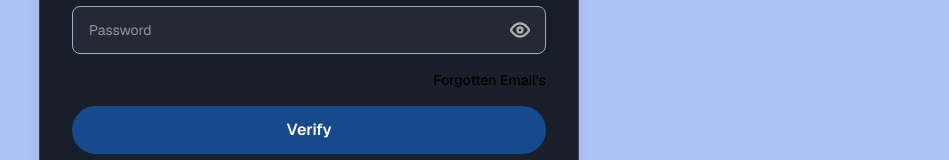
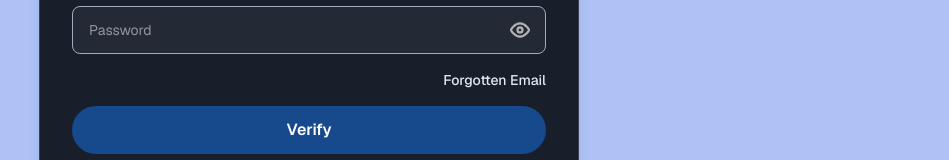
Before and after one commit to sahaj24/CoCred, a Next.js app in the folder frontend/: page /signup in a window 1280 px wide. Shown: the part 347-507 px from the top of the page, without its empty margins (331-1280 px from the left). Built offline with nearby package versions, Linux system fonts and the light colour scheme.

Commit message:
made some minor changes

```diff
--- a/frontend/src/app/signup/page.tsx
+++ b/frontend/src/app/signup/page.tsx
@@ -103,7 +103,7 @@ export default function SignUpPage() {
             </span>
           </div>
           <div className="w-full flex justify-end">
-            <a href="#" className={`text-sm font-medium hover:underline ${theme === 'dark' ? 'text-[#A0AEC0]' : 'text-black'}`}>Forgotten Email&apos;s</a>
+            <a href="#" className={`text-sm font-medium hover:underline ${theme === 'dark' ? 'text-[#A0AEC0]' : 'text-[#E2E8F0]'}`}>Forgotten Email</a>
           </div>
           <button type="button" className="w-full h-[48px] bg-[#174A8C] text-white text-base font-semibold rounded-full transition-colors duration-200 hover:bg-[#3B82F6] mb-2">Verify</button>
         </form>
```
